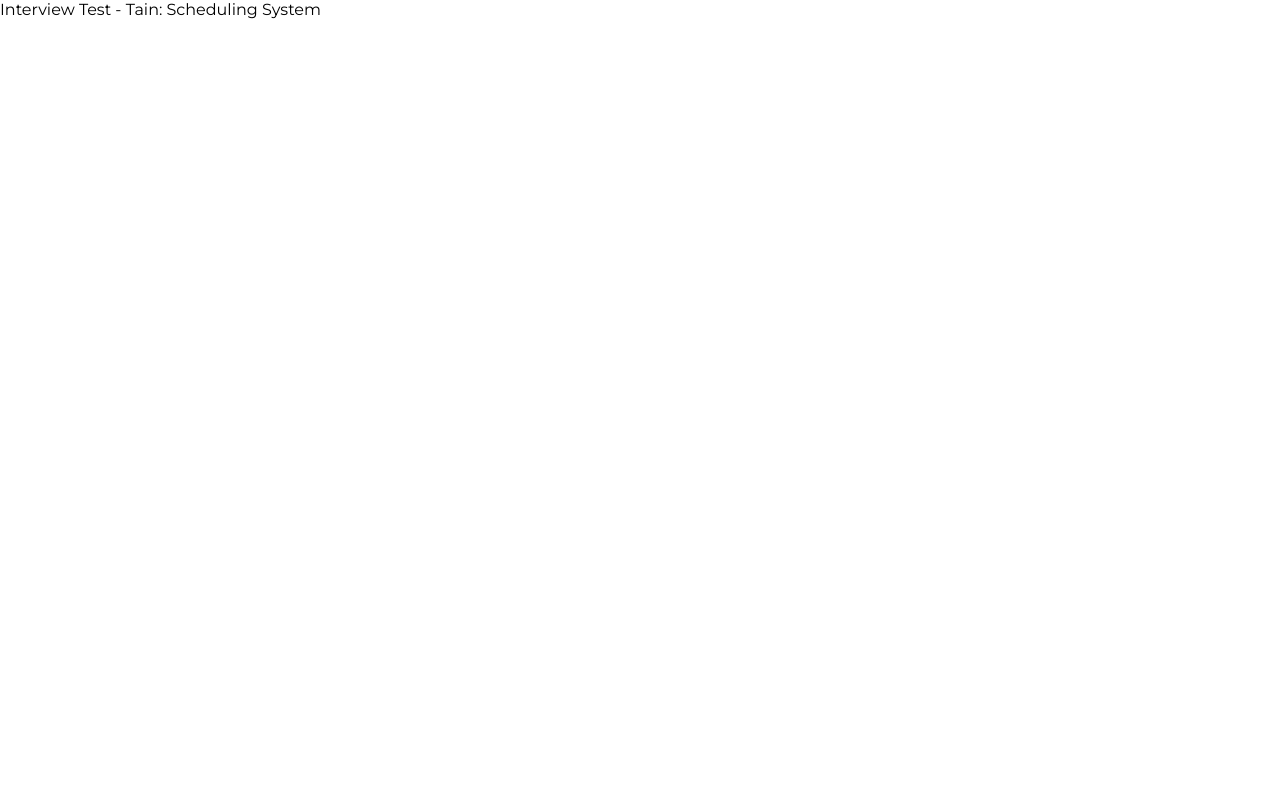
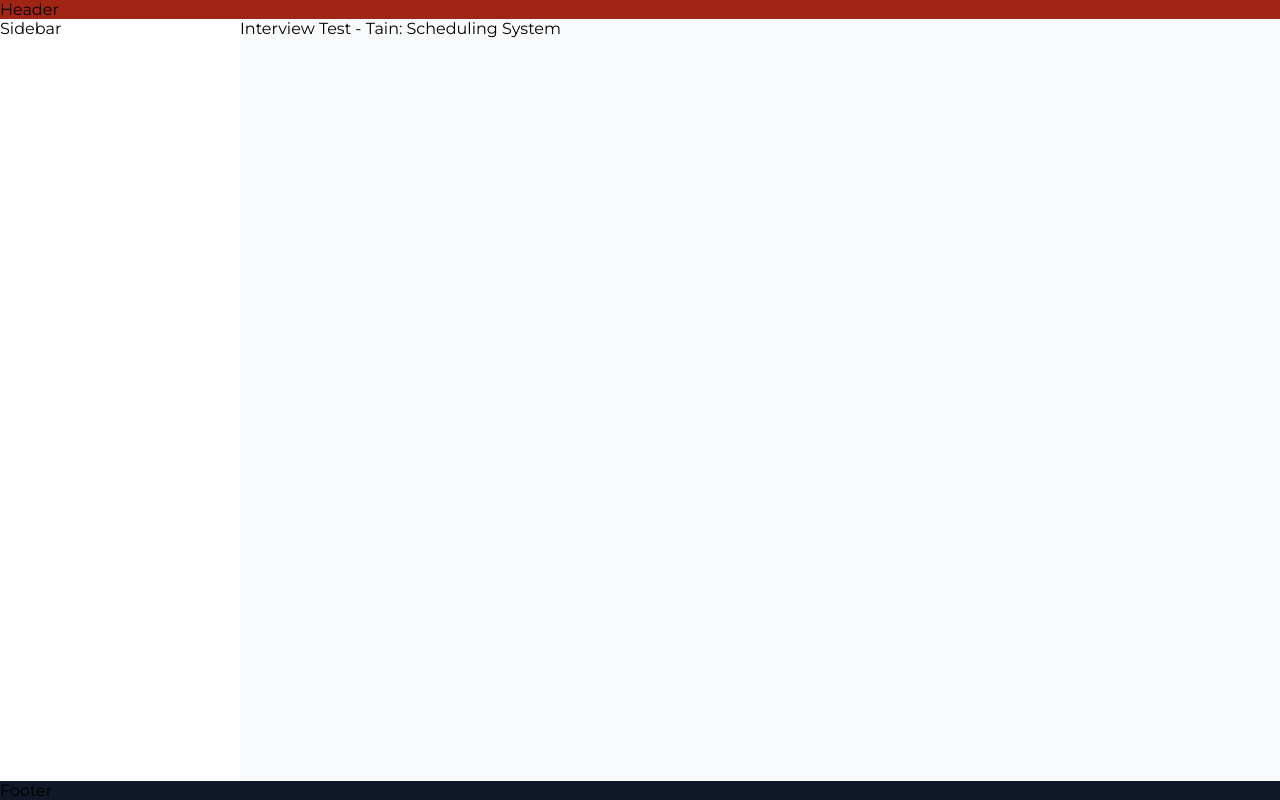
Before and after one commit to renanvzd/scheduling-system-tain-test, a Next.js app: page / in a window 1280 px wide. Built offline with nearby package versions, Linux system fonts and the light colour scheme.

Commit message:
feat: Create global layout

```diff
--- /dev/null
+++ b/src/components/Layout/index.tsx
@@ -0,0 +1,30 @@
+import React, { ReactNode } from "react";
+import { Container, HeaderContainer, SidebarContainer, MainContainer, FooterContainer } from "./styles";
+
+interface LayoutProps {
+  children: ReactNode;
+}
+
+export function Layout({ children }: LayoutProps) {
+  return (
+    <>
+      <Container>
+        <HeaderContainer>
+          <p>Header</p>
+        </HeaderContainer>
+
+        <SidebarContainer>
+          <p>Sidebar</p>
+        </SidebarContainer>
+
+        <MainContainer>
+          {children}
+        </MainContainer>
+
+        <FooterContainer>
+          <p>Footer</p>
+        </FooterContainer>
+      </Container>
+    </>
+  );
+};
--- /dev/null
+++ b/src/components/Layout/styles.ts
@@ -0,0 +1,31 @@
+import styled from 'styled-components';
+
+export const Container = styled.div`
+  display: grid;
+  grid-template-columns: 15rem 1fr;
+  grid-template-rows: auto 1fr auto;
+  grid-template-areas:
+    'header header'
+    'sidebar main'
+    'footer footer';
+  height: 100vh; /* Isso garante que o layout ocupe toda a altura da tela */
+`;
+
+export const HeaderContainer = styled.header`
+  background-color: #a12515;
+  grid-area: header;
+`;
+
+export const SidebarContainer = styled.aside`
+  grid-area: sidebar;
+`;
+
+export const MainContainer = styled.main`
+  background-color: #f9fafb;
+  grid-area: main;
+`;
+
+export const FooterContainer = styled.footer`
+  background-color: #111827;
+  grid-area: footer;
+`;
--- a/src/pages/index.tsx
+++ b/src/pages/index.tsx
@@ -1,9 +1,13 @@
+import { Layout } from "@/components/Layout"
+
 export default function Home() {
   return (
-    <main>
-      <div>
-        <p>Interview Test - Tain: Scheduling System</p>
-      </div>
-    </main>
+    <Layout>
+      <main>
+        <div>
+          <p>Interview Test - Tain: Scheduling System</p>
+        </div>
+      </main>
+    </Layout>
   )
 }
```
Also changed, not shown: src/pages/game-presenters.tsx (+9 -5 lines), src/pages/scheduling.tsx (+9 -5 lines), src/pages/tables.tsx (+9 -5 lines).
